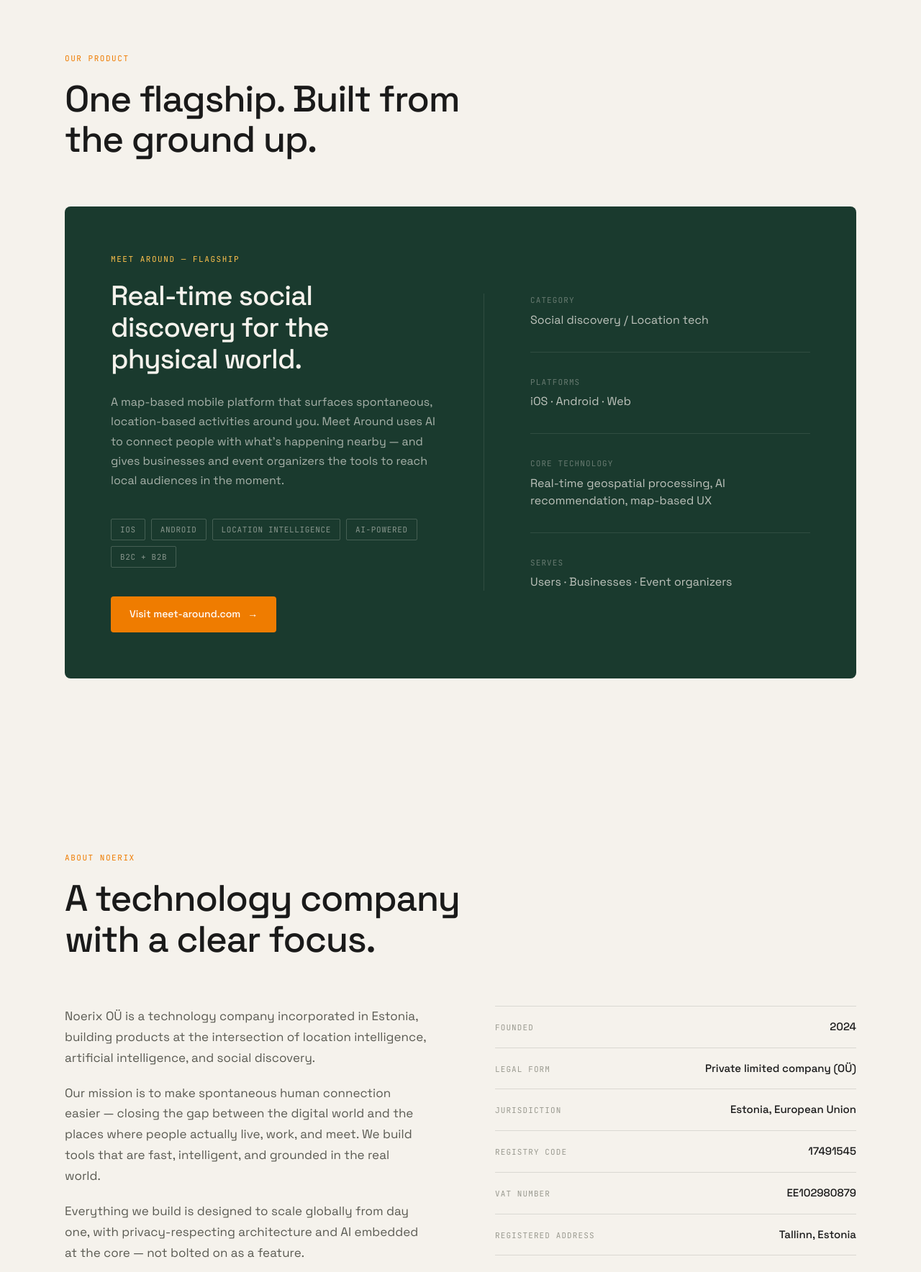
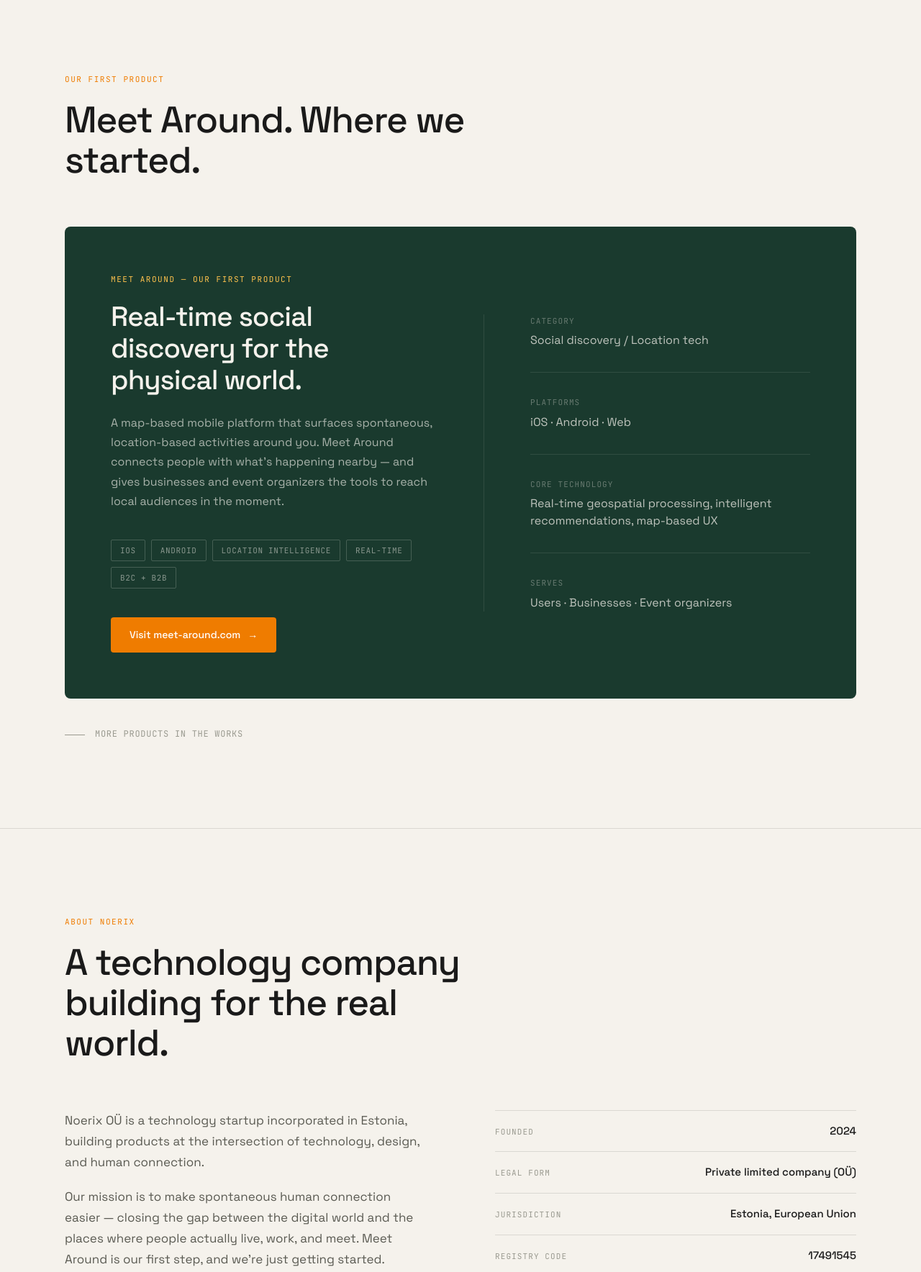
Before and after one commit to noerixDev/noerix_webpage, a plain HTML site: page index.html in a window 1280 px wide. Shown: the part 920-2688 px from the top of the page at 72% size. Drawn offline with Linux system fonts and the light colour scheme.

Commit message:
Update index.html

```diff
--- a/index.html
+++ b/index.html
@@ -298,6 +298,27 @@
     line-height: 1.5;
   }
 
+  /* ── WHAT'S NEXT ── */
+  .next-note {
+    margin-top: 2.5rem;
+    display: flex;
+    align-items: center;
+    gap: 14px;
+    font-family: 'JetBrains Mono', monospace;
+    font-size: 12px;
+    letter-spacing: 0.06em;
+    color: var(--ink-hint);
+    text-transform: uppercase;
+  }
+
+  .next-note::before {
+    content: '';
+    display: block;
+    width: 28px;
+    height: 0.5px;
+    background: var(--ink-hint);
+  }
+
   /* ── ABOUT ── */
   #about { background: var(--paper); }
 
@@ -541,7 +562,7 @@
 <nav>
   <a href="#home" class="nav-logo">Noerix<span>.</span></a>
   <ul class="nav-links">
-    <li><a href="#products">Products</a></li>
+    <li><a href="#products">Product</a></li>
     <li><a href="#about">About</a></li>
     <li><a href="#contact">Contact</a></li>
   </ul>
@@ -552,7 +573,7 @@
   <div class="container">
     <p class="hero-label">Noerix OÜ — Tallinn, Estonia</p>
     <h1 class="hero-h1">Building technology that brings people together <em>in the real world.</em></h1>
-    <p class="hero-sub">We develop intelligent location-based experiences. Our flagship product, Meet Around, helps people discover and join real-time activities happening near them.</p>
+    <p class="hero-sub">Noerix is a young technology startup creating products for the way people actually live and connect. Our first, Meet Around, helps people discover and join real-time activities happening near them.</p>
     <a href="https://meet-around.com" target="_blank" rel="noopener" class="btn-primary">
       Explore Meet Around <span class="arrow">→</span>
     </a>
@@ -565,19 +586,19 @@
 <!-- PRODUCTS -->
 <section id="products">
   <div class="container">
-    <p class="section-eyebrow">Our product</p>
-    <h2 class="section-h2">One flagship. Built from the ground up.</h2>
+    <p class="section-eyebrow">Our first product</p>
+    <h2 class="section-h2">Meet Around. Where we started.</h2>
 
     <div class="product-card">
       <div class="product-card-left">
-        <p class="product-name">Meet Around — Flagship</p>
+        <p class="product-name">Meet Around — Our first product</p>
         <h3 class="product-headline">Real-time social discovery for the physical world.</h3>
-        <p class="product-desc">A map-based mobile platform that surfaces spontaneous, location-based activities around you. Meet Around uses AI to connect people with what's happening nearby — and gives businesses and event organizers the tools to reach local audiences in the moment.</p>
+        <p class="product-desc">A map-based mobile platform that surfaces spontaneous, location-based activities around you. Meet Around connects people with what's happening nearby — and gives businesses and event organizers the tools to reach local audiences in the moment.</p>
         <div class="product-tags">
           <span class="tag">iOS</span>
           <span class="tag">Android</span>
           <span class="tag">Location intelligence</span>
-          <span class="tag">AI-powered</span>
+          <span class="tag">Real-time</span>
           <span class="tag">B2C + B2B</span>
         </div>
         <a href="https://meet-around.com" target="_blank" rel="noopener" class="btn-secondary">
@@ -595,7 +616,7 @@
         </div>
         <div class="product-stat">
           <p class="stat-label">Core technology</p>
-          <p class="stat-value">Real-time geospatial processing, AI recommendation, map-based UX</p>
+          <p class="stat-value">Real-time geospatial processing, intelligent recommendations, map-based UX</p>
         </div>
         <div class="product-stat">
           <p class="stat-label">Serves</p>
@@ -603,6 +624,8 @@
         </div>
       </div>
     </div>
+
+    <p class="next-note">More products in the works</p>
   </div>
 </section>
 
@@ -612,14 +635,14 @@
 <section id="about">
   <div class="container">
     <p class="section-eyebrow">About Noerix</p>
-    <h2 class="section-h2">A technology company with a clear focus.</h2>
+    <h2 class="section-h2">A technology company building for the real world.</h2>
 
     <div class="about-grid">
       <div class="about-left">
         <div class="about-body">
-          <p>Noerix OÜ is a technology company incorporated in Estonia, building products at the intersection of location intelligence, artificial intelligence, and social discovery.</p>
-          <p>Our mission is to make spontaneous human connection easier — closing the gap between the digital world and the places where people actually live, work, and meet. We build tools that are fast, intelligent, and grounded in the real world.</p>
-          <p>Everything we build is designed to scale globally from day one, with privacy-respecting architecture and AI embedded at the core — not bolted on as a feature.</p>
+          <p>Noerix OÜ is a technology startup incorporated in Estonia, building products at the intersection of technology, design, and human connection.</p>
+          <p>Our mission is to make spontaneous human connection easier — closing the gap between the digital world and the places where people actually live, work, and meet. Meet Around is our first step, and we're just getting started.</p>
+          <p>We don't limit ourselves to a single category. Wherever there's a chance to bring people together through better technology, that's where we want to build — thoughtfully, and with the user's trust at the core.</p>
         </div>
 
         <div class="values-grid">
@@ -630,8 +653,8 @@
           </div>
           <div class="value-card">
             <p class="value-number">02</p>
-            <p class="value-title">Intelligent by design</p>
-            <p class="value-desc">AI is embedded in the core of our products, not added as an afterthought.</p>
+            <p class="value-title">Built with intent</p>
+            <p class="value-desc">Every product starts from a real need, not a trend. We ship things people actually use.</p>
           </div>
           <div class="value-card">
             <p class="value-number">03</p>
@@ -640,8 +663,8 @@
           </div>
           <div class="value-card">
             <p class="value-number">04</p>
-            <p class="value-title">Built to scale</p>
-            <p class="value-desc">Our architecture and thinking are global from day one.</p>
+            <p class="value-title">Built to grow</p>
+            <p class="value-desc">One product today, more to come. Our thinking is global from day one.</p>
           </div>
         </div>
       </div>
@@ -698,7 +721,7 @@
           </div>
           <div class="contact-row">
             <span class="contact-type">Meet Around support</span>
-            <a href="mailto:support@meet-around.com" class="contact-value">support@meet-around.com</a>
+            <a href="mailto:meet-support@meet-around.com" class="contact-value">meet-support@meet-around.com</a>
           </div>
           <div class="contact-row">
             <span class="contact-type">Product website</span>
@@ -735,7 +758,7 @@
   <div class="footer-inner">
     <a href="#home" class="footer-logo">Noerix<span>.</span></a>
     <ul class="footer-links">
-      <li><a href="#products">Products</a></li>
+      <li><a href="#products">Product</a></li>
       <li><a href="#about">About</a></li>
       <li><a href="#contact">Contact</a></li>
       <li><a href="#" onclick="document.getElementById('privacy-overlay').style.display='flex'; return false;">Privacy Policy</a></li>
```
